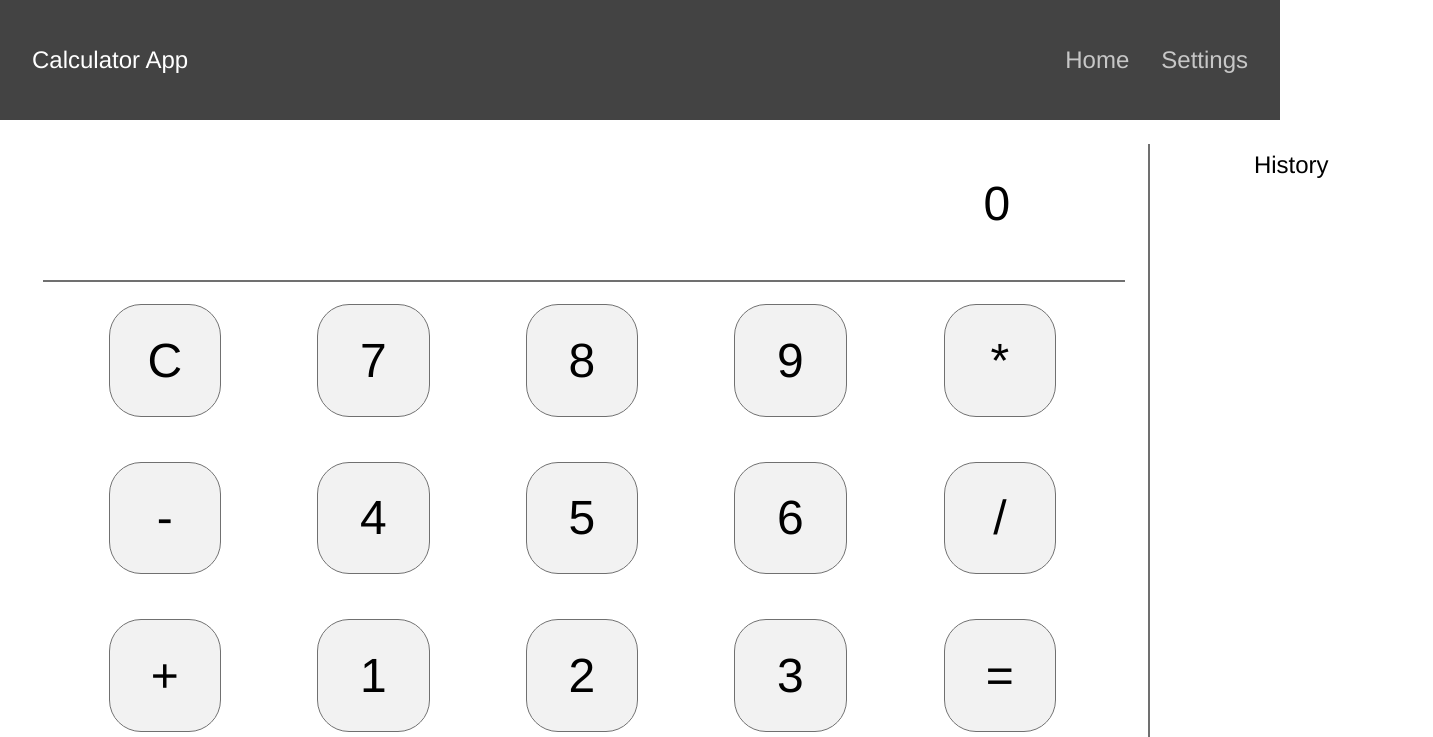
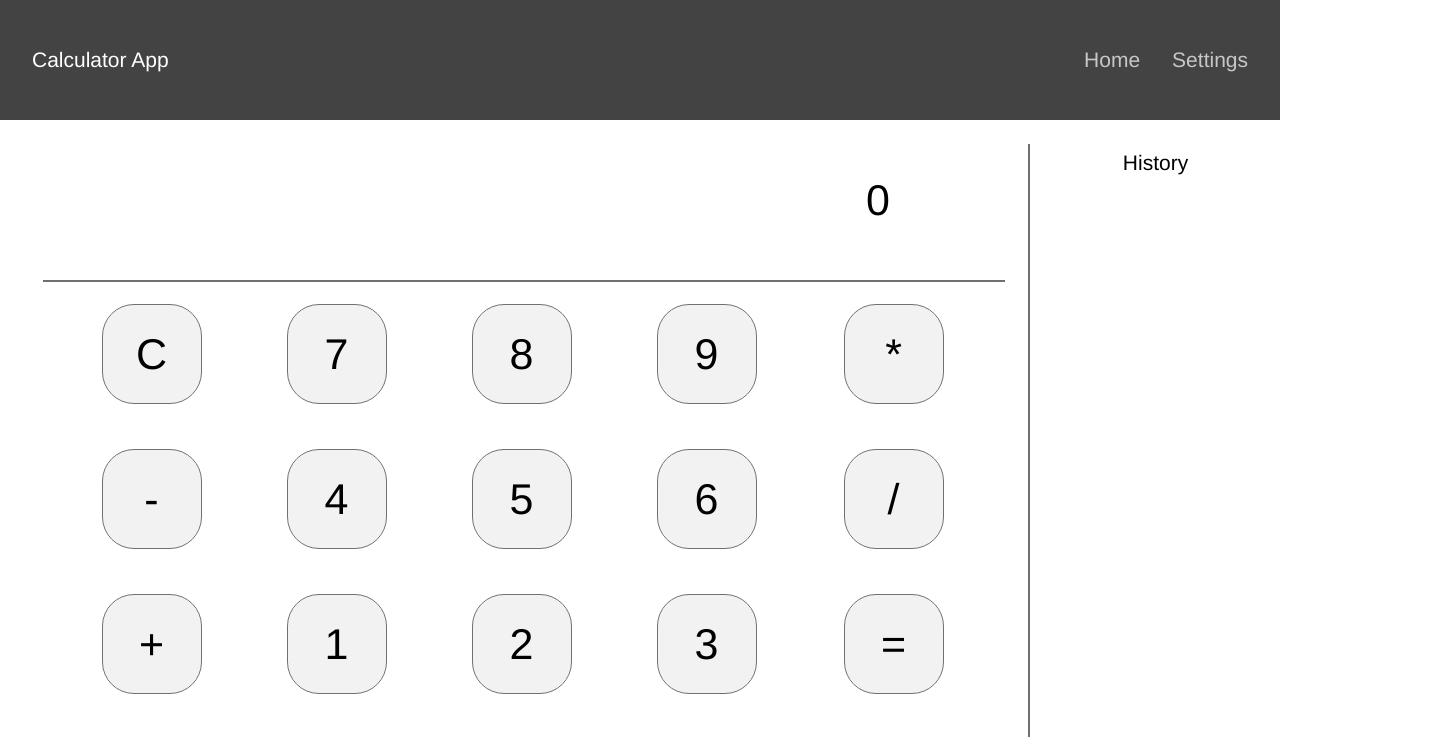
Before and after one commit to upMyCode/calculator-app, a React (Create React App) app: page / in a window 1280 px wide. Shown: the top 737 px of the page, 1433 px wide, since content can reach past the window. Built offline with nearby package versions, Linux system fonts and the light colour scheme.

Commit message:
feat: Add refactoring for resolution

```diff
--- a/src/components/Display/styled.js
+++ b/src/components/Display/styled.js
@@ -10,13 +10,20 @@ const CalculatorWindowWrapper = styled.div`
   width: 1443px;
   margin-left: 42.5px;
   margin-right: 23px;
-  @media ${(props) =>
-      props.theme.appResizingResolutionWindow.MegaLargeResolution} {
+  @media ${(props) => props.theme.appResizingResolutionWindow.WXGA} {
     width: 1082.25px;
   }
-  @media ${(props) =>
-      props.theme.appResizingResolutionWindow.ExtraMegaResolution} {
+  @media ${(props) => props.theme.appResizingResolutionWindow.WSXGA} {
     width: 1262.6px;
+  }
+  @media ${(props) => props.theme.appResizingResolutionWindow.UXGA} {
+    width: 1202.5px;
+  }
+  @media ${(props) => props.theme.appResizingResolutionWindow.SXGA} {
+    width: 962px;
+  }
+  @media ${(props) => props.theme.appResizingResolutionWindow.XGA} {
+    width: 770px;
   } ;
 `
 
@@ -35,13 +42,20 @@ const CalculatorExpression = styled.p`
     props.theme.globalThemeColor === 'Light theme' ? '#000000;' : '#ffffff;'};
   display: flex;
   flex-direction: column;
-  @media ${(props) =>
-      props.theme.appResizingResolutionWindow.MegaLargeResolution} {
+  @media ${(props) => props.theme.appResizingResolutionWindow.WXGA} {
     font-size: 48px;
   }
-  @media ${(props) =>
-      props.theme.appResizingResolutionWindow.ExtraMegaResolution} {
+  @media ${(props) => props.theme.appResizingResolutionWindow.WSXGA} {
     font-size: 56px;
+  }
+  @media ${(props) => props.theme.appResizingResolutionWindow.UXGA} {
+    font-size: 53px;
+  }
+  @media ${(props) => props.theme.appResizingResolutionWindow.SXGA} {
+    font-size: 43px;
+  }
+  @media ${(props) => props.theme.appResizingResolutionWindow.XGA} {
+    font-size: 34px;
   } ;
 `
 
--- a/src/components/Header/styled.js
+++ b/src/components/Header/styled.js
@@ -19,39 +19,60 @@ const NavbarList = styled.nav`
 const NavbarElement = styled.div`
   color: #ffffff;
   font: normal 32px Helvetica Neue;
-  @media ${(props) =>
-      props.theme.appResizingResolutionWindow.MegaLargeResolution} {
+  @media ${(props) => props.theme.appResizingResolutionWindow.WXGA} {
     font-size: 24px;
   }
-  @media ${(props) =>
-      props.theme.appResizingResolutionWindow.ExtraMegaResolution} {
+  @media ${(props) => props.theme.appResizingResolutionWindow.WSXGA} {
     font-size: 28px;
+  }
+  @media ${(props) => props.theme.appResizingResolutionWindow.UXGA} {
+    font-size: 27px;
+  }
+  @media ${(props) => props.theme.appResizingResolutionWindow.SXGA} {
+    font-size: 21px;
+  }
+  @media ${(props) => props.theme.appResizingResolutionWindow.XGA} {
+    font-size: 17px;
   } ;
 `
 
 const NavbarTitleElement = styled.p`
   color: #ffffff;
   font: normal 32px Helvetica Neue;
-  @media ${(props) =>
-      props.theme.appResizingResolutionWindow.MegaLargeResolution} {
+  @media ${(props) => props.theme.appResizingResolutionWindow.WXGA} {
     font-size: 24px;
   }
-  @media ${(props) =>
-      props.theme.appResizingResolutionWindow.ExtraMegaResolution} {
+  @media ${(props) => props.theme.appResizingResolutionWindow.WSXGA} {
     font-size: 28px;
+  }
+  @media ${(props) => props.theme.appResizingResolutionWindow.UXGA} {
+    font-size: 27px;
+  }
+  @media ${(props) => props.theme.appResizingResolutionWindow.SXGA} {
+    font-size: 21px;
+  }
+  @media ${(props) => props.theme.appResizingResolutionWindow.XGA} {
+    font-size: 17px;
   } ;
 `
 
 const NavbarLinkElements = styled.div`
   display: flex;
   font: normal 32px Helvetica Neue;
-  @media ${(props) =>
-      props.theme.appResizingResolutionWindow.MegaLargeResolution} {
+  @media ${(props) => props.theme.appResizingResolutionWindow.WXGA} {
     font-size: 24px;
   }
-  @media ${(props) =>
-      props.theme.appResizingResolutionWindow.ExtraMegaResolution} {
+  @media ${(props) => props.theme.appResizingResolutionWindow.WSXGA} {
     font-size: 28px;
+  }
+  @media ${(props) => props.theme.appResizingResolutionWindow.UXGA} {
+    font-size: 27px;
+  }
+  @media ${(props) => props.theme.appResizingResolutionWindow.SXGA} {
+    font-size: 21px;
+  }
+  @media ${(props) => props.theme.appResizingResolutionWindow.XGA} {
+    font-size: 17px;
   } ;
 `
 
@@ -68,13 +89,20 @@ const NavbarHomeLink = styled.p`
     cursor: pointer;
     margin-top: 2px;
   }
-  @media ${(props) =>
-      props.theme.appResizingResolutionWindow.MegaLargeResolution} {
+  @media ${(props) => props.theme.appResizingResolutionWindow.WXGA} {
     font-size: 24px;
   }
-  @media ${(props) =>
-      props.theme.appResizingResolutionWindow.ExtraMegaResolution} {
+  @media ${(props) => props.theme.appResizingResolutionWindow.WSXGA} {
     font-size: 28px;
+  }
+  @media ${(props) => props.theme.appResizingResolutionWindow.UXGA} {
+    font-size: 27px;
+  }
+  @media ${(props) => props.theme.appResizingResolutionWindow.SXGA} {
+    font-size: 21px;
+  }
+  @media ${(props) => props.theme.appResizingResolutionWindow.XGA} {
+    font-size: 17px;
   } ;
 `
 
@@ -92,13 +120,20 @@ const NavbarSettingsLink = styled.p`
     cursor: pointer;
     margin-top: 2px;
   }
-  @media ${(props) =>
-      props.theme.appResizingResolutionWindow.MegaLargeResolution} {
+  @media ${(props) => props.theme.appResizingResolutionWindow.WXGA} {
     font-size: 24px;
   }
-  @media ${(props) =>
-      props.theme.appResizingResolutionWindow.ExtraMegaResolution} {
+  @media ${(props) => props.theme.appResizingResolutionWindow.WSXGA} {
     font-size: 28px;
+  }
+  @media ${(props) => props.theme.appResizingResolutionWindow.UXGA} {
+    font-size: 27px;
+  }
+  @media ${(props) => props.theme.appResizingResolutionWindow.SXGA} {
+    font-size: 21px;
+  }
+  @media ${(props) => props.theme.appResizingResolutionWindow.XGA} {
+    font-size: 17px;
   } ;
 `
 
--- a/src/components/History/styled.js
+++ b/src/components/History/styled.js
@@ -3,15 +3,25 @@ import styled from 'styled-components'
 const HistoryBlock = styled.div`
   width: 377.5px;
   height: 910px;
-  @media ${(props) =>
-      props.theme.appResizingResolutionWindow.MegaLargeResolution} {
+  @media ${(props) => props.theme.appResizingResolutionWindow.WXGA} {
     width: 283px;
     height: 682.5px;
   }
-  @media ${(props) =>
-      props.theme.appResizingResolutionWindow.ExtraMegaResolution} {
+  @media ${(props) => props.theme.appResizingResolutionWindow.WSXGA} {
     width: 330px;
     height: 796.25px;
+  }
+  @media ${(props) => props.theme.appResizingResolutionWindow.UXGA} {
+    width: 315px;
+    height: 758px;
+  }
+  @media ${(props) => props.theme.appResizingResolutionWindow.SXGA} {
+    width: 252px;
+    height: 607px;
+  }
+  @media ${(props) => props.theme.appResizingResolutionWindow.XGA} {
+    width: 201px;
+    height: 485px;
   } ;
 `
 
@@ -22,13 +32,20 @@ const HistoryTitle = styled.p`
   font: normal 32px Helvetica Neue;
   color: ${(props) =>
     props.theme.globalThemeColor === 'Light theme' ? '#000000;' : '#ffffff;'};
-  @media ${(props) =>
-      props.theme.appResizingResolutionWindow.MegaLargeResolution} {
+  @media ${(props) => props.theme.appResizingResolutionWindow.WXGA} {
     font-size: 24px;
   }
-  @media ${(props) =>
-      props.theme.appResizingResolutionWindow.ExtraMegaResolution} {
+  @media ${(props) => props.theme.appResizingResolutionWindow.WSXGA} {
     font-size: 28px;
+  }
+  @media ${(props) => props.theme.appResizingResolutionWindow.UXGA} {
+    font-size: 27px;
+  }
+  @media ${(props) => props.theme.appResizingResolutionWindow.SXGA} {
+    font-size: 21px;
+  }
+  @media ${(props) => props.theme.appResizingResolutionWindow.XGA} {
+    font-size: 17px;
   } ;
 `
 
@@ -50,13 +67,20 @@ const HistoryOperationItem = styled.p`
   color: ${(props) =>
     props.theme.globalThemeColor === 'Light theme' ? '#000000;' : '#ffffff;'};
   margin: 50px 0 50px 40.125px;
-  @media ${(props) =>
-      props.theme.appResizingResolutionWindow.MegaLargeResolution} {
+  @media ${(props) => props.theme.appResizingResolutionWindow.WXGA} {
     font-size: 22.5px;
   }
-  @media ${(props) =>
-      props.theme.appResizingResolutionWindow.ExtraMegaResolution} {
+  @media ${(props) => props.theme.appResizingResolutionWindow.WSXGA} {
     font-size: 26.25px;
+  }
+  @media ${(props) => props.theme.appResizingResolutionWindow.UXGA} {
+    font-size: 25px;
+  }
+  @media ${(props) => props.theme.appResizingResolutionWindow.SXGA} {
+    font-size: 20px;
+  }
+  @media ${(props) => props.theme.appResizingResolutionWindow.XGA} {
+    font-size: 16px;
   } ;
 `
 
--- a/src/components/Keypad/styled.js
+++ b/src/components/Keypad/styled.js
@@ -11,17 +11,30 @@ const KeypadLeftSideBlock = styled.div`
   width: 150px;
   margin-right: 128px;
   margin-left: 88px;
-  @media ${(props) =>
-      props.theme.appResizingResolutionWindow.MegaLargeResolution} {
+  @media ${(props) => props.theme.appResizingResolutionWindow.WXGA} {
     width: 112.5px;
     margin-left: 66px;
     margin-right: 96px;
   }
-  @media ${(props) =>
-      props.theme.appResizingResolutionWindow.ExtraMegaResolution} {
+  @media ${(props) => props.theme.appResizingResolutionWindow.WSXGA} {
     width: 131.25px;
     margin-left: 77px;
     margin-right: 112px;
+  }
+  @media ${(props) => props.theme.appResizingResolutionWindow.UXGA} {
+    width: 125px;
+    margin-right: 107px;
+    margin-left: 73px;
+  }
+  @media ${(props) => props.theme.appResizingResolutionWindow.SXGA} {
+    width: 100px;
+    margin-right: 85px;
+    margin-left: 59px;
+  }
+  @media ${(props) => props.theme.appResizingResolutionWindow.XGA} {
+    width: 80px;
+    margin-right: 68px;
+    margin-left: 47px;
   } ;
 `
 
@@ -30,15 +43,25 @@ const KeypadRightSideBlock = styled.div`
   flex-direction: column;
   width: 150px;
   margin-right: 91.5px;
-  @media ${(props) =>
-      props.theme.appResizingResolutionWindow.MegaLargeResolution} {
+  @media ${(props) => props.theme.appResizingResolutionWindow.WXGA} {
     width: 112.5px;
     margin-right: 68.625px;
   }
-  @media ${(props) =>
-      props.theme.appResizingResolutionWindow.ExtraMegaResolution} {
+  @media ${(props) => props.theme.appResizingResolutionWindow.WSXGA} {
     width: 131.25px;
     margin-right: 80px;
+  }
+  @media ${(props) => props.theme.appResizingResolutionWindow.UXGA} {
+    width: 125px;
+    margin-right: 76.25px;
+  }
+  @media ${(props) => props.theme.appResizingResolutionWindow.SXGA} {
+    width: 100px;
+    margin-right: 61px;
+  }
+  @media ${(props) => props.theme.appResizingResolutionWindow.XGA} {
+    width: 80px;
+    margin-right: 49px;
   } ;
 `
 
@@ -46,13 +69,20 @@ const KeypadBlockOnTop = styled.div`
   display: flex;
   flex-wrap: wrap;
   width: 848px;
-  @media ${(props) =>
-      props.theme.appResizingResolutionWindow.MegaLargeResolution} {
+  @media ${(props) => props.theme.appResizingResolutionWindow.WXGA} {
     width: 636px;
   }
-  @media ${(props) =>
-      props.theme.appResizingResolutionWindow.ExtraMegaResolution} {
+  @media ${(props) => props.theme.appResizingResolutionWindow.WSXGA} {
     width: 742px;
+  }
+  @media ${(props) => props.theme.appResizingResolutionWindow.UXGA} {
+    width: 707px;
+  }
+  @media ${(props) => props.theme.appResizingResolutionWindow.SXGA} {
+    width: 565px;
+  }
+  @media ${(props) => props.theme.appResizingResolutionWindow.XGA} {
+    width: 452px;
   } ;
 `
 
@@ -73,17 +103,30 @@ const KeypadLeftSideElement = styled.div`
   justify-content: center;
   cursor: pointer;
   margin: 22.5px 0;
-  @media ${(props) =>
-      props.theme.appResizingResolutionWindow.MegaLargeResolution} {
+  @media ${(props) => props.theme.appResizingResolutionWindow.WXGA} {
     width: 112.5px;
     height: 112.5px;
     font-size: 48px;
   }
-  @media ${(props) =>
-      props.theme.appResizingResolutionWindow.ExtraMegaResolution} {
+  @media ${(props) => props.theme.appResizingResolutionWindow.WSXGA} {
     width: 131.25px;
     height: 131.25px;
     font-size: 56px;
+  }
+  @media ${(props) => props.theme.appResizingResolutionWindow.UXGA} {
+    width: 125px;
+    height: 125px;
+    font-size: 53px;
+  }
+  @media ${(props) => props.theme.appResizingResolutionWindow.SXGA} {
+    width: 100px;
+    height: 100px;
+    font-size: 43px;
+  }
+  @media ${(props) => props.theme.appResizingResolutionWindow.XGA} {
+    width: 80px;
+    height: 80px;
+    font-size: 34px;
   } ;
 `
 
@@ -104,17 +147,30 @@ const KeypadRightSideElement = styled.div`
   justify-content: center;
   cursor: pointer;
   margin: 22.5px 0;
-  @media ${(props) =>
-      props.theme.appResizingResolutionWindow.MegaLargeResolution} {
+  @media ${(props) => props.theme.appResizingResolutionWindow.WXGA} {
     width: 112.5px;
     height: 112.5px;
     font-size: 48px;
   }
-  @media ${(props) =>
-      props.theme.appResizingResolutionWindow.ExtraMegaResolution} {
+  @media ${(props) => props.theme.appResizingResolutionWindow.WSXGA} {
     width: 131.25px;
     height: 131.25px;
     font-size: 56px;
+  }
+  @media ${(props) => props.theme.appResizingResolutionWindow.UXGA} {
+    width: 125px;
+    height: 125px;
+    font-size: 53px;
+  }
+  @media ${(props) => props.theme.appResizingResolutionWindow.SXGA} {
+    width: 100px;
+    height: 100px;
+    font-size: 43px;
+  }
+  @media ${(props) => props.theme.appResizingResolutionWindow.XGA} {
+    width: 80px;
+    height: 80px;
+    font-size: 34px;
   } ;
 `
 
@@ -135,19 +191,35 @@ const KeypadOnTopElement = styled.div`
   justify-content: center;
   cursor: pointer;
   margin: 22.5px 128px 22.5px 0;
-  @media ${(props) =>
-      props.theme.appResizingResolutionWindow.MegaLargeResolution} {
+  @media ${(props) => props.theme.appResizingResolutionWindow.WXGA} {
     width: 112.5px;
     height: 112.5px;
     margin-right: 96px;
     font-size: 48px;
   }
-  @media ${(props) =>
-      props.theme.appResizingResolutionWindow.ExtraMegaResolution} {
+  @media ${(props) => props.theme.appResizingResolutionWindow.WSXGA} {
     width: 131.25px;
     height: 131.25px;
     font-size: 56px;
     margin-right: 112px;
+  }
+  @media ${(props) => props.theme.appResizingResolutionWindow.UXGA} {
+    width: 125px;
+    height: 125px;
+    font-size: 53px;
+    margin-right: 107px;
+  }
+  @media ${(props) => props.theme.appResizingResolutionWindow.SXGA} {
+    width: 100px;
+    height: 100px;
+    font-size: 43px;
+    margin-right: 85px;
+  }
+  @media ${(props) => props.theme.appResizingResolutionWindow.XGA} {
+    width: 80px;
+    height: 80px;
+    font-size: 34px;
+    margin-right: 68px;
   } ;
 `
 
--- a/src/components/ManageSettings/styled.js
+++ b/src/components/ManageSettings/styled.js
@@ -75,7 +75,6 @@ const ManagePanelPopUpMenu = styled.div`
     props.theme.globalThemeColor === 'Light theme' ? '#000000;' : '#ffffff;'};
   padding-left: 27px;
   cursor: pointer;
-  // border-bottom-color: transparent;
 `
 const ManagePanelPopUpList = styled.ul`
   width: 401px;
```
Also changed, not shown: src/App.jsx (+5 -6 lines).
